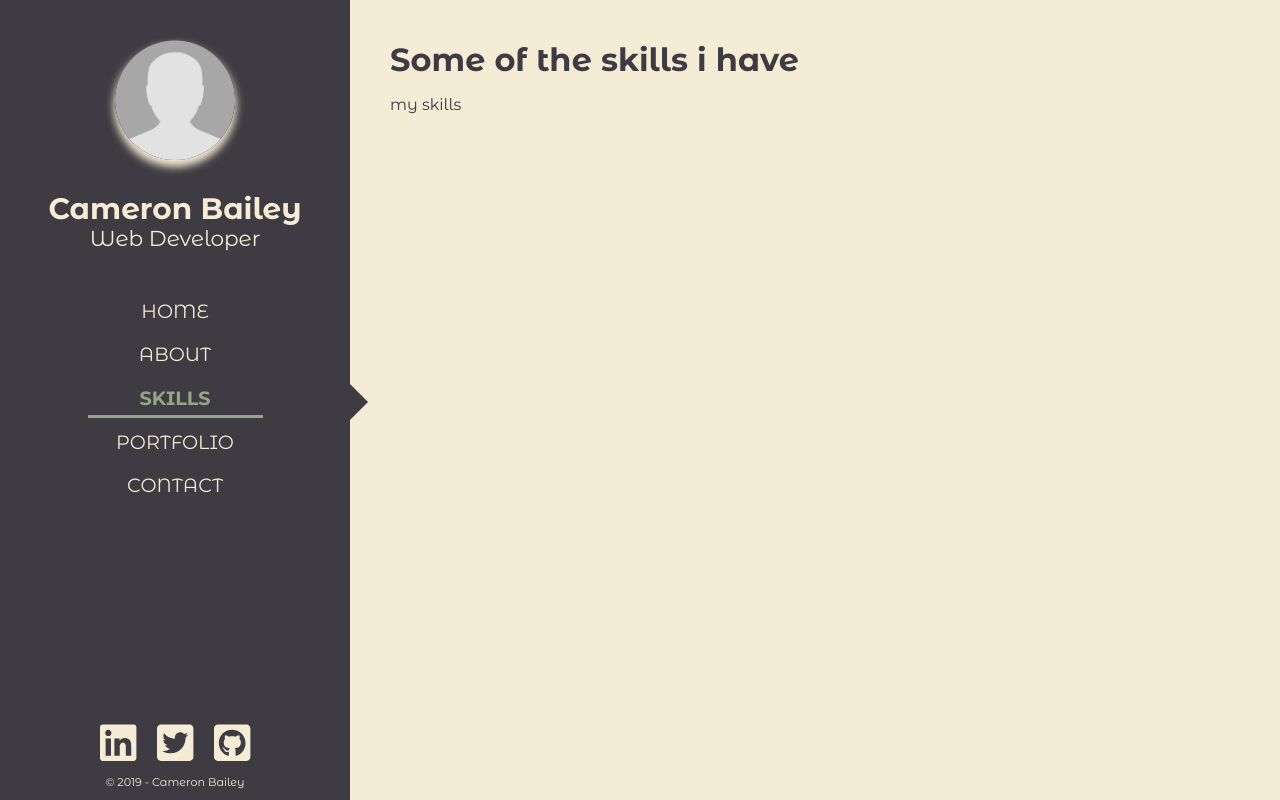
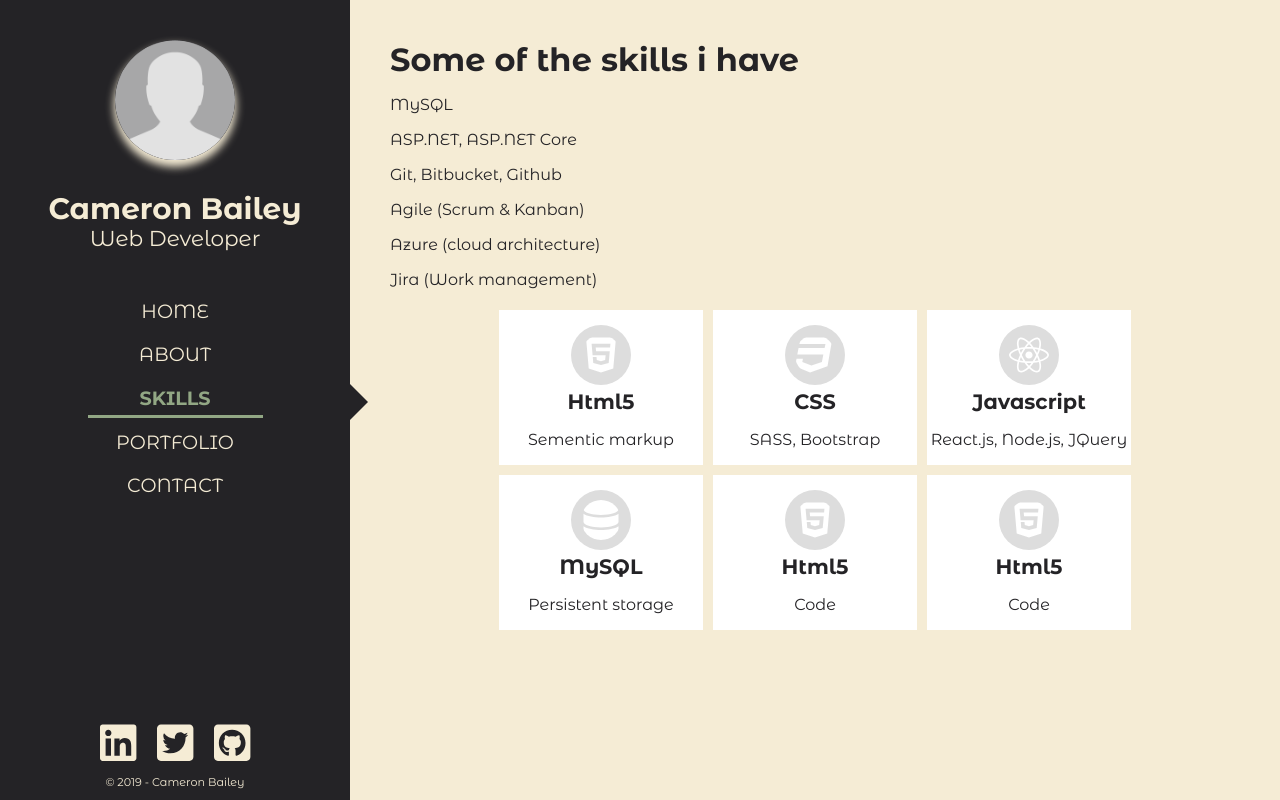
Before and after one commit to Cameron216/Portfolio, a React (Create React App) app in the folder client/: page /skills in a window 1280 px wide. Built offline with nearby package versions, Linux system fonts and the light colour scheme.

Commit message:
Started work on skills page

```diff
--- a/client/package.json
+++ b/client/package.json
@@ -3,6 +3,7 @@
     "version": "0.1.0",
     "private": true,
     "dependencies": {
+        "@fortawesome/fontawesome-common-types": "^0.2.22",
         "@fortawesome/fontawesome-svg-core": "^1.2.18",
         "@fortawesome/free-brands-svg-icons": "^5.8.2",
         "@fortawesome/free-solid-svg-icons": "^5.10.2",
@@ -11,6 +12,7 @@
         "node-sass": "^4.12.0",
         "react": "^16.8.6",
         "react-dom": "^16.8.6",
+        "react-icons": "^3.7.0",
         "react-router-dom": "^5.0.0",
         "react-scripts": "3.0.1"
     },
--- a/client/src/components/Sidebar/Sidebar.scss
+++ b/client/src/components/Sidebar/Sidebar.scss
@@ -8,7 +8,7 @@
     width: 350px;
     min-height: 100vh;
     color: $yellowWhite;
-    background-color: #3E3B42;
+    background-color: $darkGrey;
     text-align: center;
     z-index: 1000;
 
@@ -44,7 +44,8 @@
         height: 120px;
         margin: 40px auto 0 auto;
         border-radius: 50%;
-        box-shadow: 0 6px 8px 1px $yellowWhite;
+        -webkit-box-shadow: 0 6px 8px 1px $yellowWhite;
+                box-shadow: 0 6px 8px 1px $yellowWhite;
 
         @include small-devices {
             width: 100px;
@@ -92,8 +93,12 @@
     }
 
     @include tablet {
-        transform: translateX(-100%);
+        -webkit-transform: translateX(-100%);
+                transform: translateX(-100%);
+        -webkit-transition: -webkit-transform 0.3s ease-in;
+        transition: -webkit-transform 0.3s ease-in;
         transition: transform 0.3s ease-in;
+        transition: transform 0.3s ease-in, -webkit-transform 0.3s ease-in;
     }
 
     @include large-devices {
--- /dev/null
+++ b/client/src/components/Skills/SkillItem/SkillItem.js
@@ -0,0 +1,39 @@
+import React from 'react';
+import { FaHtml5, FaCode, FaCss3, FaReact, FaDatabase } from 'react-icons/fa';
+
+import './SkillItem.scss';
+
+const iconSelect = iconName => {
+    switch (iconName) {
+        case 'FaHtml5':
+            return <FaHtml5 />;
+            break;
+        case 'FaCode':
+            return <FaCode />;
+            break;
+        case 'FaCss3':
+            return <FaCss3 />;
+            break;
+        case 'FaReact':
+            return <FaReact />;
+            break;
+        case 'FaDatabase':
+            return <FaDatabase />;
+            break;
+        default:
+            return <FaCode />;
+            break;
+    }
+};
+
+const SkillItem = ({ icon, name, description }) => {
+    return (
+        <div className="skill-item">
+            <div className="skill-item__icon">{iconSelect(icon)}</div>
+            <p className="skill-item__name">{name}</p>
+            <p className="skill-item__description">{description}</p>
+        </div>
+    );
+};
+
+export default SkillItem;
--- /dev/null
+++ b/client/src/components/Skills/SkillItem/SkillItem.scss
@@ -0,0 +1,38 @@
+@import './../../../utils/variables.scss';
+
+.skill-item {
+    background-color: white;
+    padding-top: 5px;
+    margin: 5px;
+    width: 24%;
+    text-align: center;
+
+    &:hover + .skill-item__icon svg {
+        color: red;
+    }
+
+    .skill-item__icon {
+        margin-top: 10px;
+
+        svg {
+            color: $darkGrey;
+            background-color: rgba(221, 221, 221, 1);
+            color: #fff;
+            line-height: 2;
+            height: 60px;
+            width: 60px;
+            border-radius: 50%;
+            padding: 10px;
+        }
+    }
+
+    .skill-item__name {
+        font-size: 1.3em;
+        font-weight: bold;
+        margin: 0;
+    }
+
+    .skill-item__description {
+        font-size: 1em;
+    }
+}
--- a/client/src/components/Skills/Skills.js
+++ b/client/src/components/Skills/Skills.js
@@ -1,13 +1,46 @@
 import React from 'react';
 
 import './Skills.scss';
+import SkillItem from './SkillItem/SkillItem';
 
 const Skills = () => {
     return (
         <div className="skills-container">
             <h1>Some of the skills i have</h1>
 
-            <p>my skills</p>
+            <p>MySQL</p>
+            <p>ASP.NET, ASP.NET Core</p>
+            <p>Git, Bitbucket, Github</p>
+            <p>Agile (Scrum & Kanban)</p>
+            <p>Azure (cloud architecture)</p>
+            <p>Jira (Work management)</p>
+            <p></p>
+            <p></p>
+            <p></p>
+            <div className="skill-item-container">
+                <SkillItem
+                    icon="FaHtml5"
+                    name="Html5"
+                    description="Sementic markup"
+                />
+                <SkillItem
+                    icon="FaCss3"
+                    name="CSS"
+                    description="SASS, Bootstrap"
+                />
+                <SkillItem
+                    icon="FaReact"
+                    name="Javascript"
+                    description="React.js, Node.js, JQuery"
+                />
+                <SkillItem
+                    icon="FaDatabase"
+                    name="MySQL"
+                    description="Persistent storage"
+                />
+                <SkillItem icon="FaHtml5" name="Html5" description="Code" />
+                <SkillItem icon="FaHtml5" name="Html5" description="Code" />
+            </div>
         </div>
     );
 };
--- a/client/src/components/Skills/Skills.scss
+++ b/client/src/components/Skills/Skills.scss
@@ -5,4 +5,15 @@
     h1 {
         margin: 0;
     }
+
+    .skill-item-container {
+        display: -webkit-box;
+        display: -ms-flexbox;
+        display: flex;
+        -webkit-box-pack: center;
+        -ms-flex-pack: center;
+        justify-content: center;
+        -ms-flex-wrap: wrap;
+        flex-wrap: wrap;
+    }
 }
--- a/client/src/utils/variables.scss
+++ b/client/src/utils/variables.scss
@@ -1,5 +1,7 @@
 // color variables
 $khaki: #92A784;
 $yellowWhite: #F5ECD5;
-$darkGrey: #3E3B42;
-$darkGreyRBGA: rgba(62, 59, 66, 0.7);
+// $darkGrey: #3E3B42;
+$darkGrey: #242326;
+// $darkGreyRBGA: rgba(62, 59, 66, 0.7);
+$darkGreyRBGA: rgba(36, 35, 38, 0.7);
```
Also changed, not shown: 1 other file (tests, documents, lock files or other folders).
